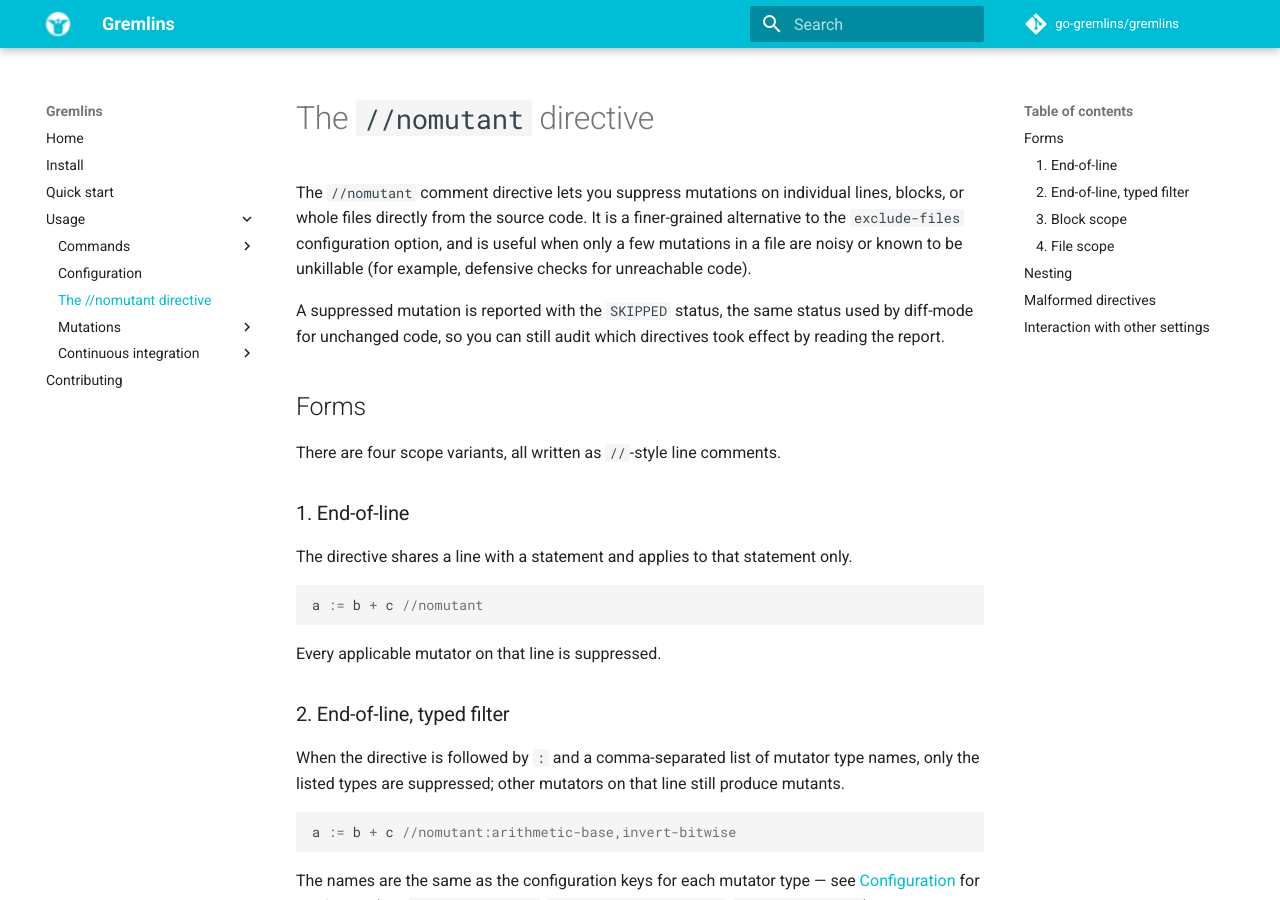
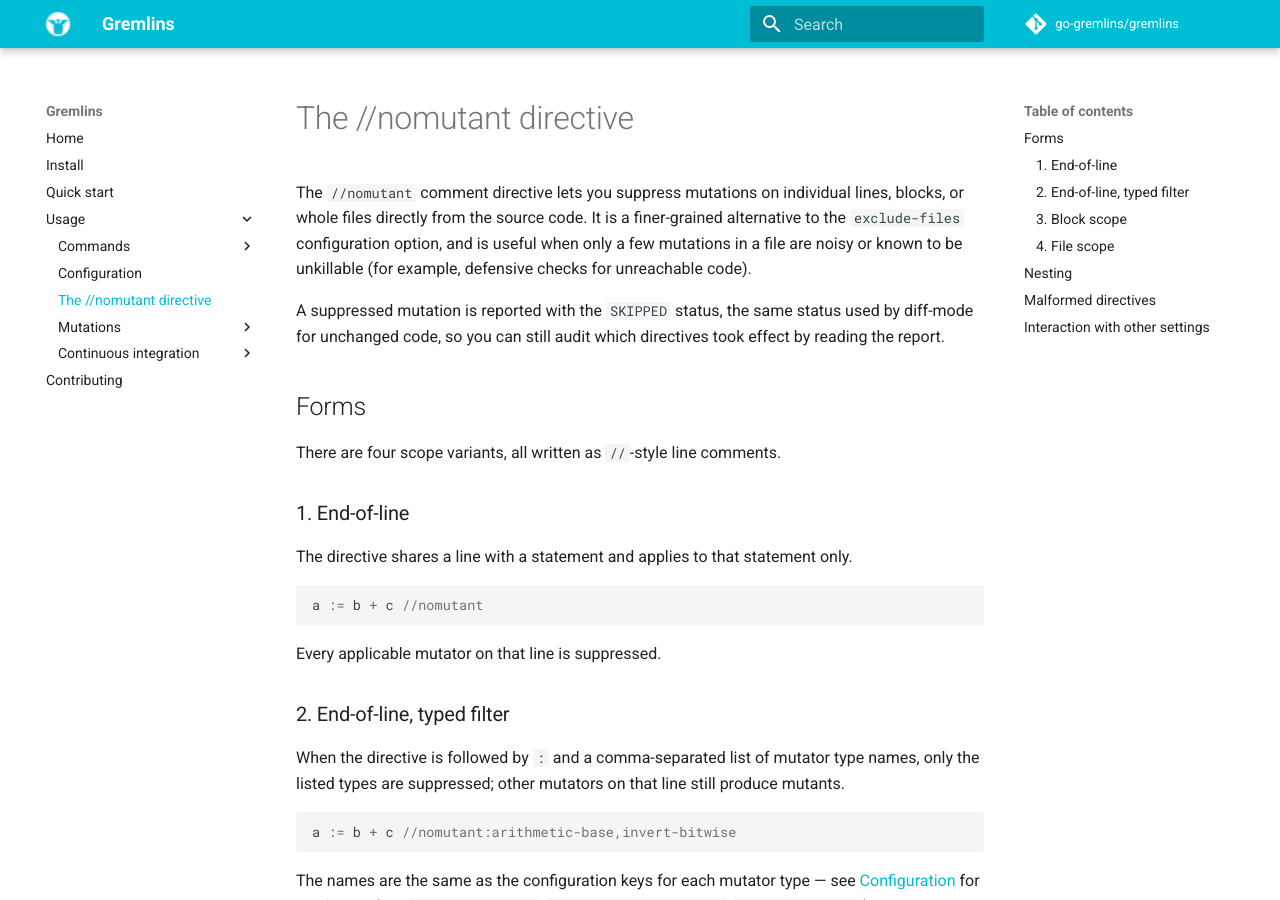
Before and after one commit to go-gremlins/gremlins, an MkDocs documentation site: the page built from docs/docs/usage/nomutant-directive.md, in a window 1280 px wide and 900 px high. Built offline with MkDocs 1.6.1 and Material for MkDocs 9.7.7, drawn with Linux system fonts in a browser that asks for light colours; comment, search, counter and statistics services are not loaded; the version menu is left out; part of the change alters nothing that is shown.

```diff
--- a/docs/docs/usage/nomutant-directive.md
+++ b/docs/docs/usage/nomutant-directive.md
@@ -1,8 +1,6 @@
 ---
 title: The //nomutant directive
 ---
-
-# The `//nomutant` directive
 
 The `//nomutant` comment directive lets you suppress mutations on individual
 lines, blocks, or whole files directly from the source code. It is a
```
